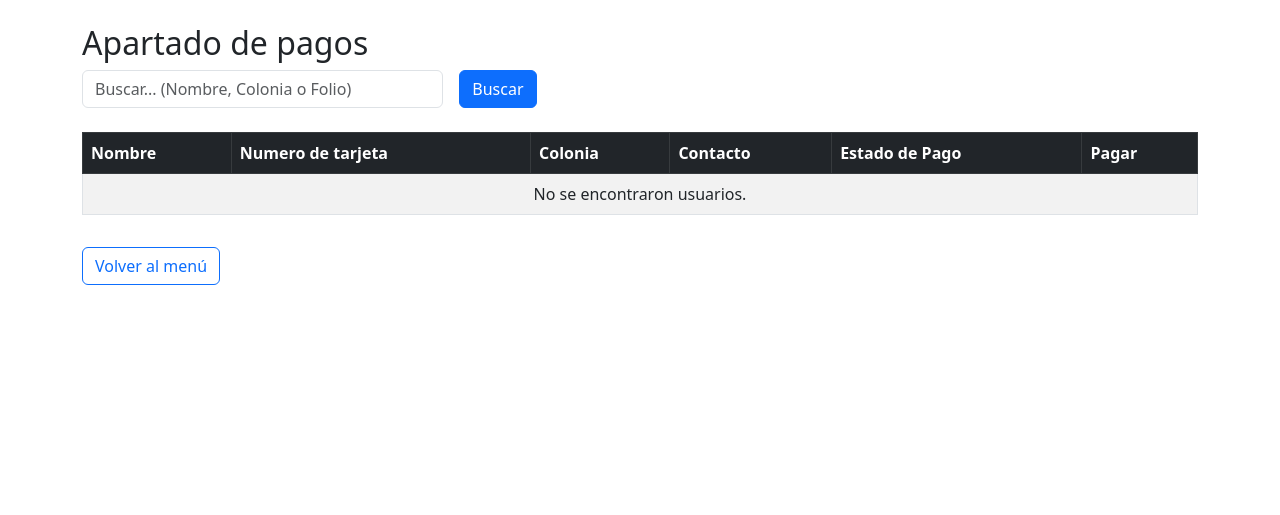
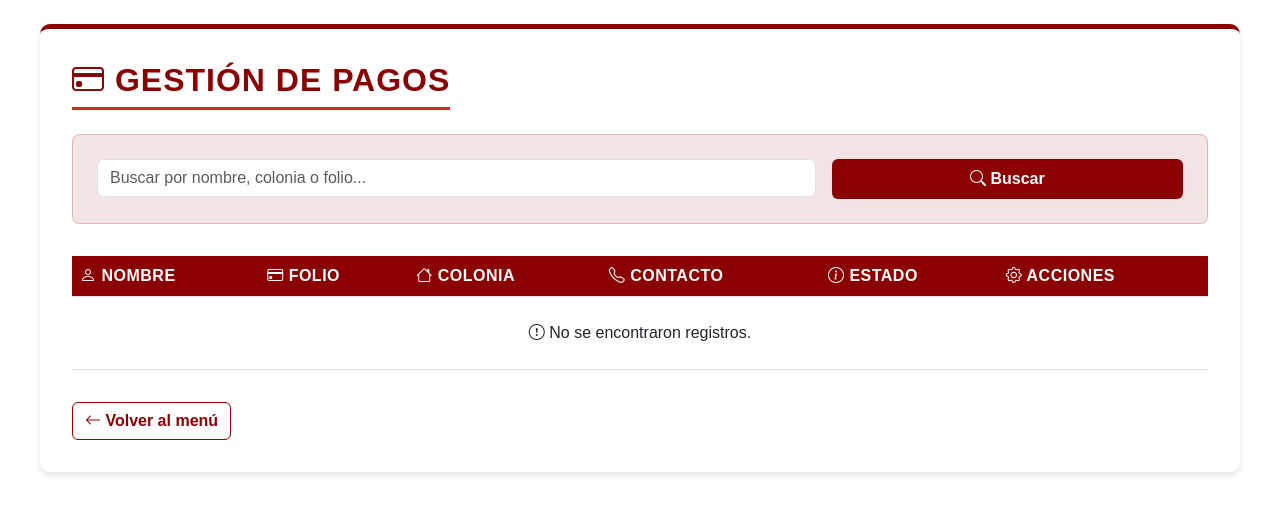
Before and after one commit to Mikee0102/ProyectoEstadia2Full, a Flask app: page /pagos in a window 1280 px wide. Shown: the top 515 px of the page. Run offline with Flask 3, Linux system fonts and the light colour scheme; data that the repository does not hold is empty.

Commit message:
Funcion de baja para los usuarios y color intento 1

```diff
--- a/app.py
+++ b/app.py
@@ -199,7 +199,6 @@ def eliminar_usuario(folio):
     return redirect('/usuarios')
 
 
-# Ruta de pagina de pagos
 @app.route('/pagos')
 def pagos():
     busqueda = request.args.get('busqueda', '').strip().lower()
@@ -216,24 +215,31 @@ def pagos():
         folio = data.get('Folio', '').lower()
 
         if not busqueda or (busqueda in nombre or busqueda in colonia or busqueda in folio):
-            # Obtener todos los pagos del usuario
-            pagos_ref = db.collection('pagos').where('Folio_usuario', '==', data['Folio']).stream()
+            # Verificar estado del usuario
+            estado_usuario = data.get('Estado', 'Activo')
 
-            meses_pagados = set()
-            for pago in pagos_ref:
-                pago_data = pago.to_dict()
-                if 'Periodo' in pago_data:
-                    meses_pago = pago_data['Periodo'].split(', ')
-                    meses_pagados.update(meses_pago)
+            # Solo verificar pagos si el usuario está activo
+            if estado_usuario == 'Activo':
+                # Obtener todos los pagos del usuario
+                pagos_ref = db.collection('pagos').where('Folio_usuario', '==', data['Folio']).stream()
 
-            # Determinar estado
-            estado = 'Pagado' if len(meses_pagados) == len(todos_meses) else 'Debe'
+                meses_pagados = set()
+                for pago in pagos_ref:
+                    pago_data = pago.to_dict()
+                    if 'Periodo' in pago_data:
+                        meses_pago = pago_data['Periodo'].split(', ')
+                        meses_pagados.update(meses_pago)
 
-            data['EstadoPago'] = estado
+                # Determinar estado de pago
+                estado_pago = 'Pagado' if len(meses_pagados) == len(todos_meses) else 'Debe'
+            else:
+                estado_pago = 'Inactivo'
+
+            data['Estado'] = estado_usuario
+            data['EstadoPago'] = estado_pago
             usuarios_con_estado.append(data)
 
     return render_template('pagos.html', usuarios=usuarios_con_estado)
-
 
 @app.route('/registrar_pago/<folio>', methods=['GET', 'POST'])
 def registrar_pago(folio):
@@ -278,16 +284,14 @@ def registrar_pago(folio):
                     meses_pago = pago_data['Periodo'].split(', ')
                     meses_pagados.update(meses_pago)
 
-            # Verificar conflictos
-            meses_conflicto = [mes for mes in meses_seleccionados if mes in meses_pagados]
-            if meses_conflicto:
-                flash(f'Los siguientes meses ya fueron pagados: {", ".join(meses_conflicto)}', 'danger')
-                return redirect(url_for('registrar_pago', folio=folio))
+            for mes in meses_seleccionados:
+                if mes in meses_pagados:
+                    flash(f'El mes {mes} del año {año_seleccionado} ya fue pagado anteriormente', 'danger')
+                    return redirect(url_for('registrar_pago', folio=folio))
 
             # Registrar el pago
             pago_data = {
                 'Folio_usuario': folio,
-                'Nombre_usuario': usuario.get('Nombre_completo', ''),
                 'Monto': monto,
                 'anio': año_seleccionado,
                 'Estado_pago': 'Completo' if len(meses_seleccionados) == len(MESES_COMPLETOS) else 'Parcial',
@@ -297,15 +301,15 @@ def registrar_pago(folio):
             }
 
             db.collection('pagos').add(pago_data)
-            flash(f'Pago registrado correctamente para {len(meses_seleccionados)} mes(es) del año {año_seleccionado}', 'success')
+            flash(f'Pago registrado para {len(meses_seleccionados)} mes(es) del año {año_seleccionado}', 'success')
             return redirect(url_for('pagos'))
 
-        except ValueError as ve:
-            flash(f'Datos inválidos: {str(ve)}', 'danger')
+        except ValueError:
+            flash('Datos inválidos', 'danger')
         except Exception as e:
             flash(f'Error al registrar pago: {str(e)}', 'danger')
 
-    # Para GET requests, obtener meses pendientes del año seleccionado
+    # Para GET requests, obtener meses pendientes del año actual
     pagos_ref = db.collection('pagos')\
                  .where('Folio_usuario', '==', folio)\
                  .where('anio', '==', año_seleccionado)\
@@ -330,37 +334,60 @@ def registrar_pago(folio):
 
 @app.route('/get_meses_pendientes')
 def get_meses_pendientes():
+    folio = request.args.get('folio')
+    año = int(request.args.get('anio'))
+
+    # Obtener meses ya pagados para este año
+    pagos_ref = db.collection('pagos')\
+                 .where('Folio_usuario', '==', folio)\
+                 .where('anio', '==', año)\
+                 .stream()
+
+    meses_pagados = set()
+    for pago in pagos_ref:
+        pago_data = pago.to_dict()
+        if 'Periodo' in pago_data:
+            meses_pago = pago_data['Periodo'].split(', ')
+            meses_pagados.update(meses_pago)
+
+    meses_pendientes = [mes for mes in MESES_COMPLETOS if mes not in meses_pagados]
+
+    return jsonify({
+        'meses_pendientes': meses_pendientes
+    })
+
+@app.route('/dar_baja_usuario/<folio>', methods=['POST'])
+def dar_baja_usuario(folio):
     try:
-        folio = request.args.get('folio')
-        año = int(request.args.get('anio'))
+        # Obtener información del usuario
+        usuarios_ref = db.collection('usuarios').where('Folio', '==', folio).limit(1).stream()
+        usuario = next(usuarios_ref, None)
 
-        if not folio or not año:
-            return jsonify({'success': False, 'error': 'Parámetros faltantes'}), 400
+        if not usuario:
+            flash('Usuario no encontrado', 'danger')
+            return redirect(url_for('pagos'))
 
-        # Obtener meses ya pagados para este año
-        pagos_ref = db.collection('pagos')\
-                     .where('Folio_usuario', '==', folio)\
-                     .where('anio', '==', año)\
-                     .stream()
+        # Crear registro de baja simple
+        baja_data = {
+            'folio_usuario': folio,
+            'nombre_usuario': usuario.to_dict().get('Nombre_completo', ''),
+            'fecha_baja': datetime.now().strftime("%d/%m/%Y %H:%M"),
+            'timestamp': datetime.now().isoformat()
+        }
 
-        meses_pagados = set()
-        for pago in pagos_ref:
-            pago_data = pago.to_dict()
-            if 'Periodo' in pago_data:
-                meses_pago = pago_data['Periodo'].split(', ')
-                meses_pagados.update(meses_pago)
+        # Guardar en Firestore (en una colección de bajas)
+        db.collection('bajas').add(baja_data)
 
-        meses_pendientes = [mes for mes in MESES_COMPLETOS if mes not in meses_pagados]
+        # Marcar al usuario como inactivo
+        usuario_ref = db.collection('usuarios').document(usuario.id)
+        usuario_ref.update({'Estado': 'Inactivo'})
 
-        return jsonify({
-            'success': True,
-            'meses_pendientes': meses_pendientes
-        })
+        flash(f'Usuario {folio} dado de baja correctamente', 'success')
+        return redirect(url_for('pagos'))
+
     except Exception as e:
-        return jsonify({
-            'success': False,
-            'error': str(e)
-        }), 500
+        flash(f'Error al dar de baja al usuario: {str(e)}', 'danger')
+        return redirect(url_for('registrar_pago', folio=folio))
 
 @app.route('/historial_pagos/<folio>')
 def historial_pagos(folio):
@@ -374,11 +401,11 @@ def historial_pagos(folio):
 
     usuario = usuario.to_dict()
 
-    # Obtener año actual y disponibles (actual + 3 atrás)
+    # Obtener año actual
     año_actual = datetime.now().year
     años_disponibles = list(range(año_actual - 3, año_actual + 1))
 
-    # Obtener todos los pagos del usuario para el año actual
+    # Obtener todos los pagos del usuario
     pagos_ref = db.collection('pagos')\
                  .where('Folio_usuario', '==', folio)\
                  .where('anio', '==', año_actual)\
@@ -392,7 +419,7 @@ def historial_pagos(folio):
             for mes in pago_data['Periodo'].split(', '):
                 pagos_por_mes[mes] = True
 
-    # Determinar meses pendientes
+
     meses_pendientes = [mes for mes in MESES_COMPLETOS if mes not in pagos_por_mes]
 
     # Generar datos de calendario para cada mes
@@ -421,7 +448,7 @@ def get_historial_pagos():
         folio = request.args.get('folio')
         año = int(request.args.get('anio'))
 
-        # Obtener pagos del usuario para el año solicitado
+        # Obtener pagos del usuario
         pagos_ref = db.collection('pagos')\
                      .where('Folio_usuario', '==', folio)\
                      .where('anio', '==', año)\
@@ -435,7 +462,7 @@ def get_historial_pagos():
                 for mes in pago_data['Periodo'].split(', '):
                     pagos_por_mes[mes] = True
 
-        # Determinar meses pendientes
+
         meses_pendientes = [mes for mes in MESES_COMPLETOS if mes not in pagos_por_mes]
 
         # Generar datos de calendario para cada mes
--- a/templates/pagos.html
+++ b/templates/pagos.html
@@ -2,80 +2,202 @@
 <html lang="es">
 <head>
     <meta charset="UTF-8">
-    <title>Pagos</title>
+    <title>Pagos - Presidencia de San Vicente Xiloxochitla</title>
     <link href="https://cdn.jsdelivr.net/npm/bootstrap@5.3.0/dist/css/bootstrap.min.css" rel="stylesheet">
+    <link rel="stylesheet" href="https://cdn.jsdelivr.net/npm/bootstrap-icons@1.11.1/font/bootstrap-icons.css">
     <style>
+        :root {
+            /* Paleta de rojos y guindas intensos */
+            --color-primary: #8B0000;       /* Rojo guinda oscuro (principal) */
+            --color-secondary: #D22B2B;     /* Rojo vivo (para destacar) */
+            --color-accent: #FF6B6B;        /* Rojo claro (acentos) */
+            --color-dark: #1A1A1A;          /* Texto negro */
+            --color-light: #FFF5F5;         /* Fondo rojo muy claro */
+        }
+
+        body {
+            background-color: var(--color-light);
+            font-family: 'Arial', sans-serif;
+        }
+
+        .container {
+            max-width: 1200px;
+            background-color: white;
+            border-radius: 10px;
+            box-shadow: 0 4px 6px rgba(0, 0, 0, 0.1);
+            padding: 2rem;
+            margin-top: 2rem;
+            border-top: 5px solid var(--color-primary);
+        }
+
+        h2 {
+            color: var(--color-primary);
+            font-weight: 700;
+            text-transform: uppercase;
+            letter-spacing: 1px;
+            padding-bottom: 0.5rem;
+            border-bottom: 3px solid var(--color-secondary);
+            display: inline-block;
+        }
+
+        /* Barra de búsqueda con rojo claro */
+        .search-box {
+            background-color: rgba(139, 0, 0, 0.1);
+            border-radius: 8px;
+            padding: 1.5rem;
+            margin-bottom: 2rem;
+            border: 1px solid rgba(139, 0, 0, 0.2);
+        }
+
+        .btn-primary {
+            background-color: var(--color-primary);
+            border: none;
+            font-weight: 600;
+            padding: 0.5rem 1.5rem;
+            transition: all 0.3s;
+        }
+
+        .btn-primary:hover {
+            background-color: #6B0000; /* Guinda más oscuro */
+            transform: translateY(-2px);
+        }
+
+        /* Tabla con estilo rojo */
+        .table thead th {
+            background-color: var(--color-primary);
+            color: white;
+            font-weight: 600;
+            text-transform: uppercase;
+            letter-spacing: 0.5px;
+        }
+
+        .table tbody tr:hover {
+            background-color: rgba(255, 107, 107, 0.1); /* Rojo claro */
+        }
+
+        /* Badges personalizados */
         .badge-pagado {
-            background-color: #28a745;
+            background-color: var(--color-primary); /* Guinda */
+        }
+
+        .badge-debe {
+            background-color: var(--color-secondary); /* Rojo vivo */
+        }
+
+        .badge-baja {
+            background-color: #6D6D6D; /* Gris */
+        }
+
+        /* Botón de éxito (en rojo claro) */
+        .btn-success {
+            background-color: var(--color-accent);
+            color: var(--color-dark);
+            border: none;
+            font-weight: 600;
+        }
+
+        .btn-success:hover {
+            background-color: #E55C5C; /* Rojo más oscuro */
             color: white;
-            padding: 5px 10px;
-            border-radius: 10px;
         }
-        .badge-debe {
-            background-color: #dc3545;
+
+        /* Botón "Volver" con borde guinda */
+        .btn-outline-primary {
+            border-color: var(--color-primary);
+            color: var(--color-primary);
+            font-weight: 600;
+        }
+
+        .btn-outline-primary:hover {
+            background-color: var(--color-primary);
             color: white;
-            padding: 5px 10px;
-            border-radius: 10px;
         }
     </style>
 </head>
 <body class="container mt-4">
-    <h2>Apartado de pagos</h2>
+    <h2 class="mb-4"><i class="bi bi-credit-card"></i> Gestión de Pagos</h2>
 
     <!-- Barra de Búsqueda -->
-    <form method="GET" action="{{ url_for('pagos') }}" class="row g-3 mb-4">
+    <div class="search-box">
+        <form method="GET" action="{{ url_for('pagos') }}" class="row g-3">
+            <div class="col-md-8">
+                <input type="text" name="busqueda" class="form-control"
+                       placeholder="Buscar por nombre, colonia o folio..."
+                       value="{{ request.args.get('busqueda', '') }}">
+            </div>
             <div class="col-md-4">
-            <input type="text" name="busqueda" class="form-control" placeholder="Buscar... (Nombre, Colonia o Folio)" value="{{ request.args.get('busqueda', '') }}">
-        </div>
-        <div class="col-md-2">
-            <button type="submit" class="btn btn-primary">Buscar</button>
+                <button type="submit" class="btn btn-primary w-100">
+                    <i class="bi bi-search"></i> Buscar
+                </button>
             </div>
         </form>
+    </div>
 
     <!-- Tabla -->
-    <table class="table table-bordered table-striped">
-        <thead class="table-dark">
+    <div class="table-responsive">
+        <table class="table table-hover">
+            <thead>
                 <tr>
-                <th>Nombre</th>
-                <th>Numero de tarjeta</th>
-                <th>Colonia</th>
-                <th>Contacto</th>
-                <th>Estado de Pago</th>
-                <th>Pagar</th>
+                    <th><i class="bi bi-person"></i> Nombre</th>
+                    <th><i class="bi bi-credit-card"></i> Folio</th>
+                    <th><i class="bi bi-house"></i> Colonia</th>
+                    <th><i class="bi bi-telephone"></i> Contacto</th>
+                    <th><i class="bi bi-info-circle"></i> Estado</th>
+                    <th><i class="bi bi-gear"></i> Acciones</th>
                 </tr>
             </thead>
             <tbody>
                 {% for usuario in usuarios %}
                 <tr>
                     <td>{{ usuario.Nombre_completo }}</td>
-                <td>{{ usuario.Folio }}</td>
+                    <td><strong>{{ usuario.Folio }}</strong></td>
                     <td>{{ usuario.Colonia }}</td>
                     <td>{{ usuario.Numero_contacto }}</td>
                     <td>
-                    <a href="{{ url_for('historial_pagos', folio=usuario.Folio) }}"
-                        class="{% if usuario.EstadoPago == 'Pagado' %}text-success{% else %}text-danger{% endif %}">
-
+                        {% if usuario.Estado == 'Inactivo' %}
+                            <span class="badge badge-baja">
+                                <i class="bi bi-person-x"></i> Baja
+                            </span>
+                        {% else %}
+                            <a href="{{ url_for('historial_pagos', folio=usuario.Folio) }}">
                                 {% if usuario.EstadoPago == 'Pagado' %}
-                            <i class="bi bi-check-circle-fill"></i>Pagado
+                                    <span class="badge badge-pagado">
+                                        <i class="bi bi-check-circle"></i> Pagado
+                                    </span>
                                 {% else %}
-                        <span class="badge bg-danger">
+                                    <span class="badge badge-debe">
                                         <i class="bi bi-exclamation-triangle"></i> {{ usuario.EstadoPago }}
                                     </span>
                                 {% endif %}
                             </a>
+                        {% endif %}
                     </td>
                     <td>
-                    <a href="{{ url_for('registrar_pago', folio=usuario.Folio) }}" class="btn btn-sm btn-success">Pagar</a>
+                        {% if usuario.Estado != 'Inactivo' %}
+                            <a href="{{ url_for('registrar_pago', folio=usuario.Folio) }}"
+                               class="btn btn-success btn-sm">
+                                <i class="bi bi-cash-coin"></i> Pagar
+                            </a>
+                        {% else %}
+                            <span class="text-muted"><i class="bi bi-lock"></i> No disponible</span>
+                        {% endif %}
                     </td>
                 </tr>
                 {% else %}
                 <tr>
-                <td colspan="6" class="text-center">No se encontraron usuarios.</td>
+                    <td colspan="6" class="text-center py-4">
+                        <i class="bi bi-exclamation-circle"></i> No se encontraron registros.
+                    </td>
                 </tr>
                 {% endfor %}
             </tbody>
         </table>
+    </div>
 
-    <a href="{{ url_for('menu') }}" class="btn btn-outline-primary mt-3">Volver al menú</a>
+    <a href="{{ url_for('menu') }}" class="btn btn-outline-primary mt-3">
+        <i class="bi bi-arrow-left"></i> Volver al menú
+    </a>
+
+    <script src="https://cdn.jsdelivr.net/npm/bootstrap@5.3.0/dist/js/bootstrap.bundle.min.js"></script>
 </body>
 </html>
```
Also changed, not shown: templates/registrar_pago.html (+57 -37 lines). Lines whose indentation alone changed are shown as unchanged.
